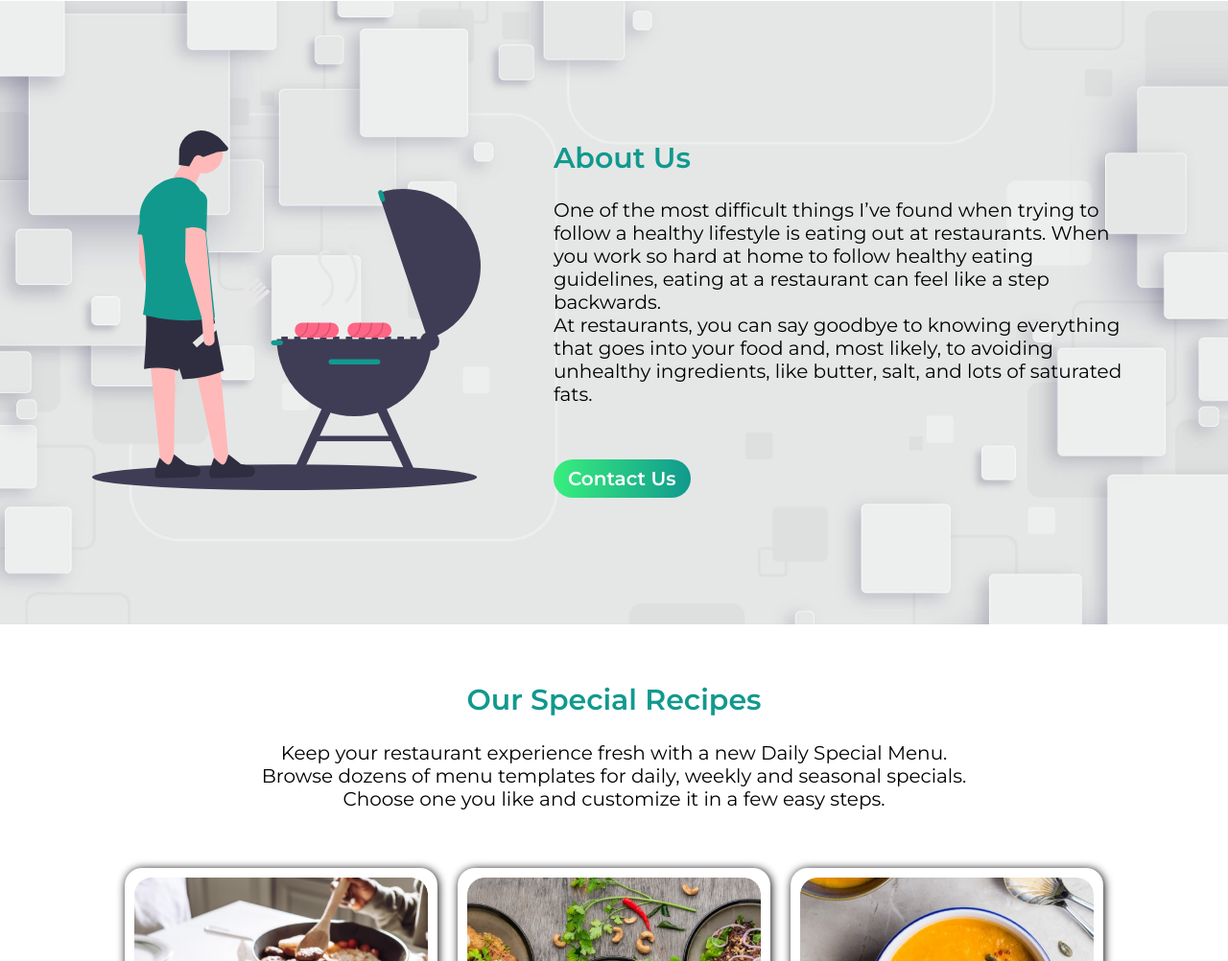
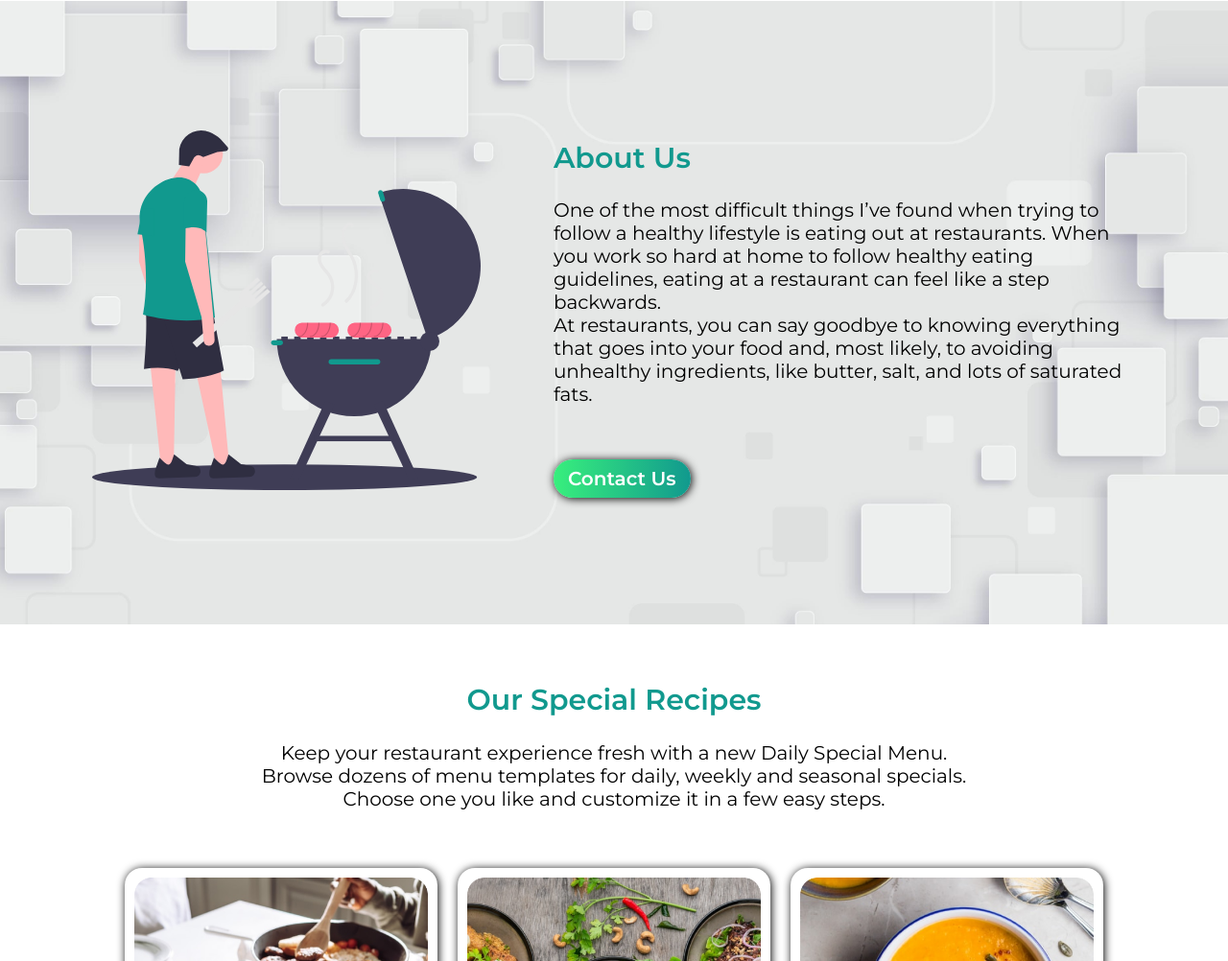
Before and after one commit to RijoanFardous/iconic-food, a plain HTML site: page index.html in a window 1280 px wide. Shown: the part 778-1780 px from the top of the page at 96% size. Drawn offline with Linux system fonts and the light colour scheme.

Commit message:
indentation modified

```diff
--- a/index.html
+++ b/index.html
@@ -12,7 +12,7 @@
 </head>
 
 <body>
-    <nav class="navigation">
+    <nav>
         <ul class="nav-list">
             <li class="logo"><span class="iconic">Iconic</span> Food</li>
             <li class="list-item"><a href="#home">Home</a></li>
@@ -45,7 +45,6 @@
 
             <div class="text-container cook">
                 <h2>About Us</h2>
-
                 <p>One of the most difficult things I’ve found when trying to follow a healthy lifestyle is eating out
                     at restaurants. When you work so hard at home to follow healthy eating guidelines, eating at a
                     restaurant can feel like a step backwards. <br> At restaurants, you can say goodbye to knowing
@@ -53,7 +52,8 @@
                     that goes into your food and, most likely, to avoiding unhealthy ingredients, like butter, salt, and
                     lots of saturated fats.</p> <br>
 
-                <p><a href="#contact" class="link-btn">Contact Us</a></p>
+                <p><a href="https://www.facebook.com/fardous.rijoan/" target="_blank" class="link-btn">Contact Us</a>
+                </p>
             </div>
         </div>
     </section>
--- a/style.css
+++ b/style.css
@@ -10,16 +10,11 @@ body{
 /* Navigation Bar Style */
 .nav-list {
     list-style: none;
-    display: flex;
     margin: 0px;
     padding: 25px;
+    display: flex;
     justify-content: flex-end;
     background-color: #c4c4c4;
-}
-.list-item {
-    margin: 0px 25px;
-    font-size: 20px;
-    font-weight: 600;
 }
 .logo{
     margin-right: auto;
@@ -30,14 +25,18 @@ body{
 .iconic{
     color: #11998E;
 }
+.list-item {
+    margin: 0px 25px;
+    font-size: 20px;
+    font-weight: 600;
+}
 .link-btn {
     padding: 8px 15px;
     border-radius: 25px;
     color: white;
     font-weight: bold;
-    background: #11998e;  /* fallback for old browsers */
-    background: -webkit-linear-gradient(to right, #38ef7d, #11998e);  /* Chrome 10-25, Safari 5.1-6 */
-    background: linear-gradient(to right, #38ef7d, #11998e); /* W3C, IE 10+/ Edge, Firefox 16+, Chrome 26+, Opera 12+, Safari 7+ */
+    box-shadow: 1px 1px 10px black;
+    background: linear-gradient(to right, #38ef7d, #11998e);
 }
 a {
     text-decoration: none;
@@ -47,6 +46,7 @@ a {
     border-bottom: 2px solid #11998e;
 }
 /* Navigation Bar Style */
+
 
 
 /* Home Section Style */
@@ -83,6 +83,8 @@ a {
 }
 /* Home Section Style */
 
+
+
 /* About Section Style */
 #about {
     background-image: url(images/background.jpg);
@@ -102,7 +104,7 @@ h2 {
 /* About Section Style */
 
 
-
+/* Recipe Section Style */
 .recipe-text{
     margin-top: 60px;
     text-align: center;
@@ -132,6 +134,9 @@ h2 {
 .recipe-box p {
     font-size: 17px;
 }
+/* Recipe Section Style */
+
+
 
 /* Social Media Information Style */
 .social-info-container {
```
